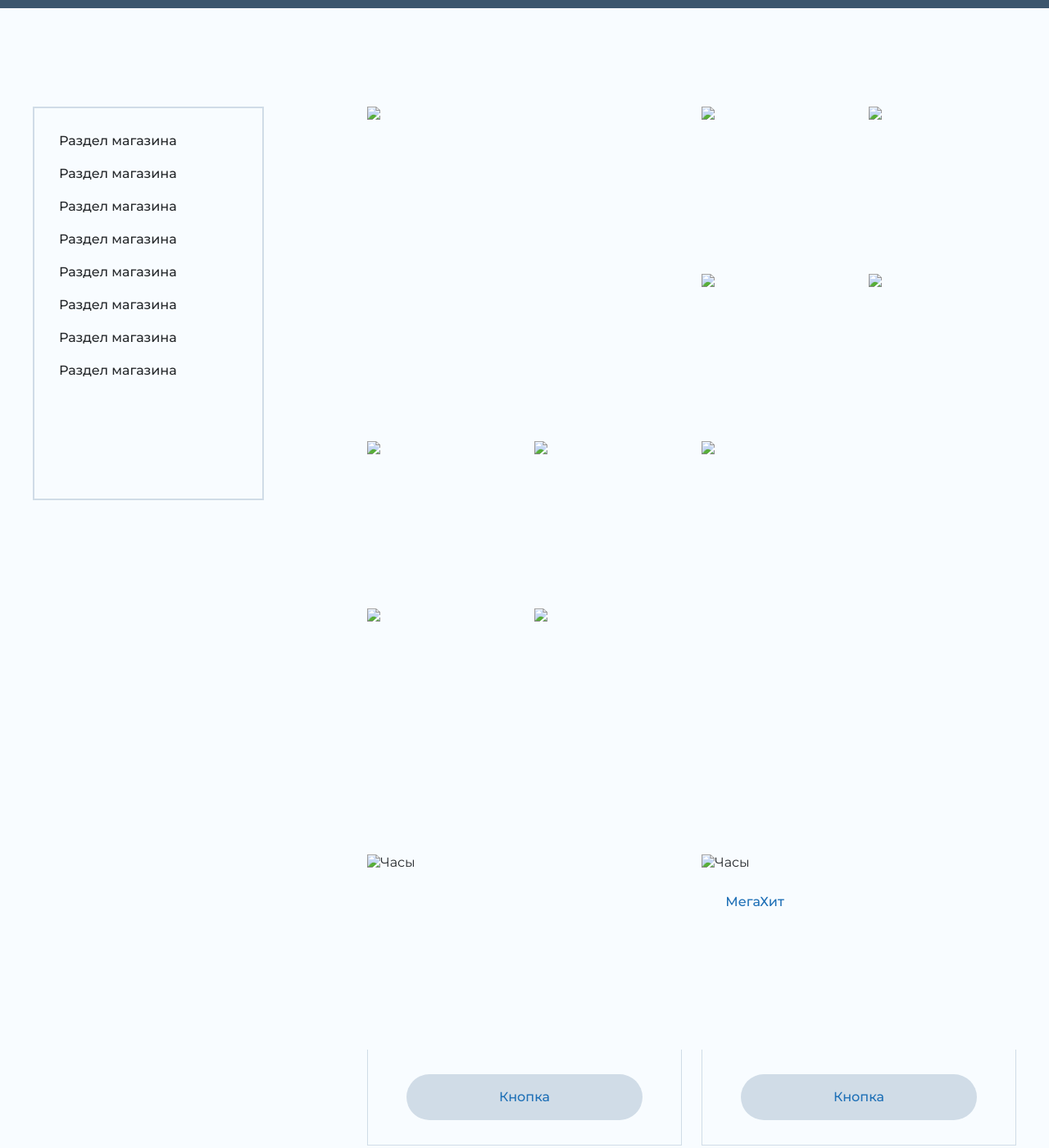
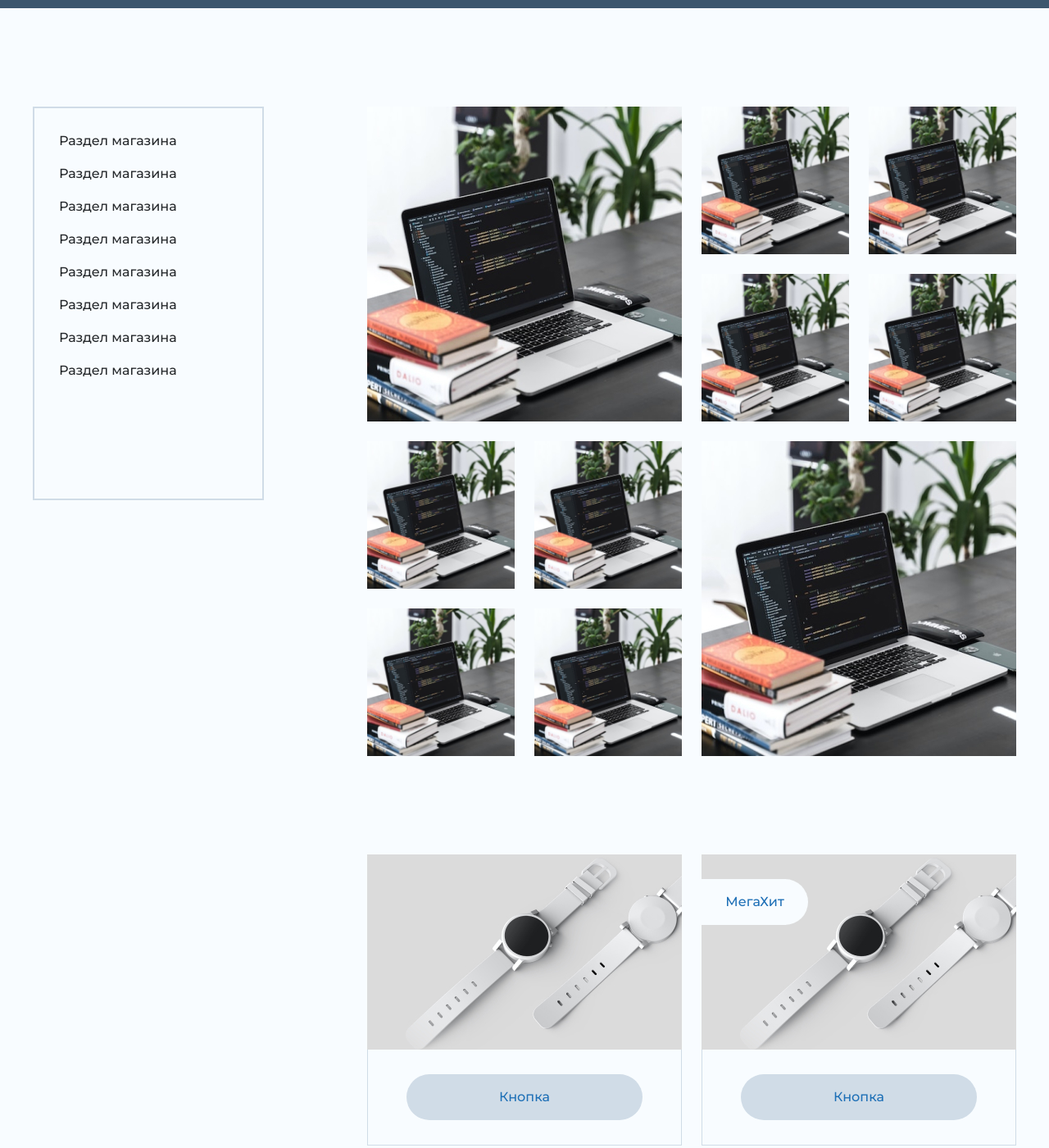
Before and after one commit to romadijen/homework, a plain HTML site: page lesson-69/index.html in a window 1280 px wide. Shown: the part 680-2080 px from the top of the page at 82% size. Drawn offline with Linux system fonts and the light colour scheme; the site is published under a folder, as on GitHub Pages, so addresses that start at the root find nothing; grey boxes are pictures that could not be loaded.

Commit message:
Add template

```diff
--- a/lesson-69/index.html
+++ b/lesson-69/index.html
@@ -34,7 +34,7 @@
                         </li>
                     </ul>
                 </nav>
-                <img class="logo" src="/img/logo.png" alt="">
+                <img class="logo" src="img/logo.png" alt="">
                 <div class="header__socials socials">
                     <div class="socials__item">
                         <a class="socials__link" href="">Telegram</a>
@@ -88,7 +88,7 @@
                     <a class="button" href="">Кнопка</a>
                 </div>
                 <div class="hero__video">
-                    <video src="/media/hero-bg.mp4" autoplay muted loop></video>
+                    <video src="media/hero-bg.mp4" autoplay muted loop></video>
                 </div>
             </div>
         </section>
@@ -128,50 +128,50 @@
                     <div class="main__body">
                         <div class="main__gallery gallery">
                             <a class="gallery__img gallery__img--large-left" href="#">
-                                <img src="/img/laptop.jpg" alt="laptop">
+                                <img src="img/laptop.jpg" alt="laptop">
                                 <div class="gallery__hint">Подробнее</div>
                             </a>
                             <a class="gallery__img" href="#">
-                                <img src="/img/laptop.jpg" alt="laptop">
+                                <img src="img/laptop.jpg" alt="laptop">
                                 <div class="gallery__hint">Подробнее</div>
                             </a>
                             <a class="gallery__img" href="#">
-                                <img src="/img/laptop.jpg" alt="laptop">
+                                <img src="img/laptop.jpg" alt="laptop">
                                 <div class="gallery__hint">Подробнее</div>
                             </a>
                             <a class="gallery__img" href="#">
-                                <img src="/img/laptop.jpg" alt="laptop">
+                                <img src="img/laptop.jpg" alt="laptop">
                                 <div class="gallery__hint">Подробнее</div>
                             </a>
                             <a class="gallery__img" href="#">
-                                <img src="/img/laptop.jpg" alt="laptop">
+                                <img src="img/laptop.jpg" alt="laptop">
                                 <div class="gallery__hint">Подробнее</div>
                             </a>
                             <a class="gallery__img gallery__img--large-right" href="#">
-                                <img src="/img/laptop.jpg" alt="laptop">
+                                <img src="img/laptop.jpg" alt="laptop">
                                 <div class="gallery__hint">Подробнее</div>
                             </a>
                             <a class="gallery__img" href="#">
-                                <img src="/img/laptop.jpg" alt="laptop">
+                                <img src="img/laptop.jpg" alt="laptop">
                                 <div class="gallery__hint">Подробнее</div>
                             </a>
                             <a class="gallery__img" href="#">
-                                <img src="/img/laptop.jpg" alt="laptop">
+                                <img src="img/laptop.jpg" alt="laptop">
                                 <div class="gallery__hint">Подробнее</div>
                             </a>
                             <a class="gallery__img" href="#">
-                                <img src="/img/laptop.jpg" alt="laptop">
+                                <img src="img/laptop.jpg" alt="laptop">
                                 <div class="gallery__hint">Подробнее</div>
                             </a>
                             <a class="gallery__img" href="#">
-                                <img src="/img/laptop.jpg" alt="laptop">
+                                <img src="img/laptop.jpg" alt="laptop">
                                 <div class="gallery__hint">Подробнее</div>
                             </a>
                         </div>
                         <ul class="products">
                             <li class="products__item">
                                 <div class="products__item-img">
-                                    <img src="/img/watches.jpg" alt="Часы">
+                                    <img src="img/watches.jpg" alt="Часы">
                                 </div>
                                 <div class="products__item-body">
                                     <a class="products__item-button button" href="">Кнопка</a>
@@ -179,7 +179,7 @@
                             </li>
                             <li class="products__item">
                                 <div class="products__item-img">
-                                    <img src="/img/watches.jpg" alt="Часы">
+                                    <img src="img/watches.jpg" alt="Часы">
                                     <div class="products__item-badge">
                                         МегаХит
                                     </div>
@@ -190,7 +190,7 @@
                             </li>
                             <li class="products__item">
                                 <div class="products__item-img">
-                                    <img src="/img/watches.jpg" alt="Часы">
+                                    <img src="img/watches.jpg" alt="Часы">
                                     <div class="products__item-badge">
                                         МегаХит
                                     </div>
@@ -201,7 +201,7 @@
                             </li>
                             <li class="products__item">
                                 <div class="products__item-img">
-                                    <img src="/img/watches.jpg" alt="Часы">
+                                    <img src="img/watches.jpg" alt="Часы">
                                 </div>
                                 <div class="products__item-body">
                                     <a class="products__item-button button" href="">Кнопка</a>
@@ -209,7 +209,7 @@
                             </li>
                             <li class="products__item">
                                 <div class="products__item-img">
-                                    <img src="/img/watches.jpg" alt="Часы">
+                                    <img src="img/watches.jpg" alt="Часы">
                                 </div>
                                 <div class="products__item-body">
                                     <a class="products__item-button button" href="">Кнопка</a>
@@ -217,7 +217,7 @@
                             </li>
                             <li class="products__item">
                                 <div class="products__item-img">
-                                    <img src="/img/watches.jpg" alt="Часы">
+                                    <img src="img/watches.jpg" alt="Часы">
                                 </div>
                                 <div class="products__item-body">
                                     <a class="products__item-button button" href="">Кнопка</a>
```
